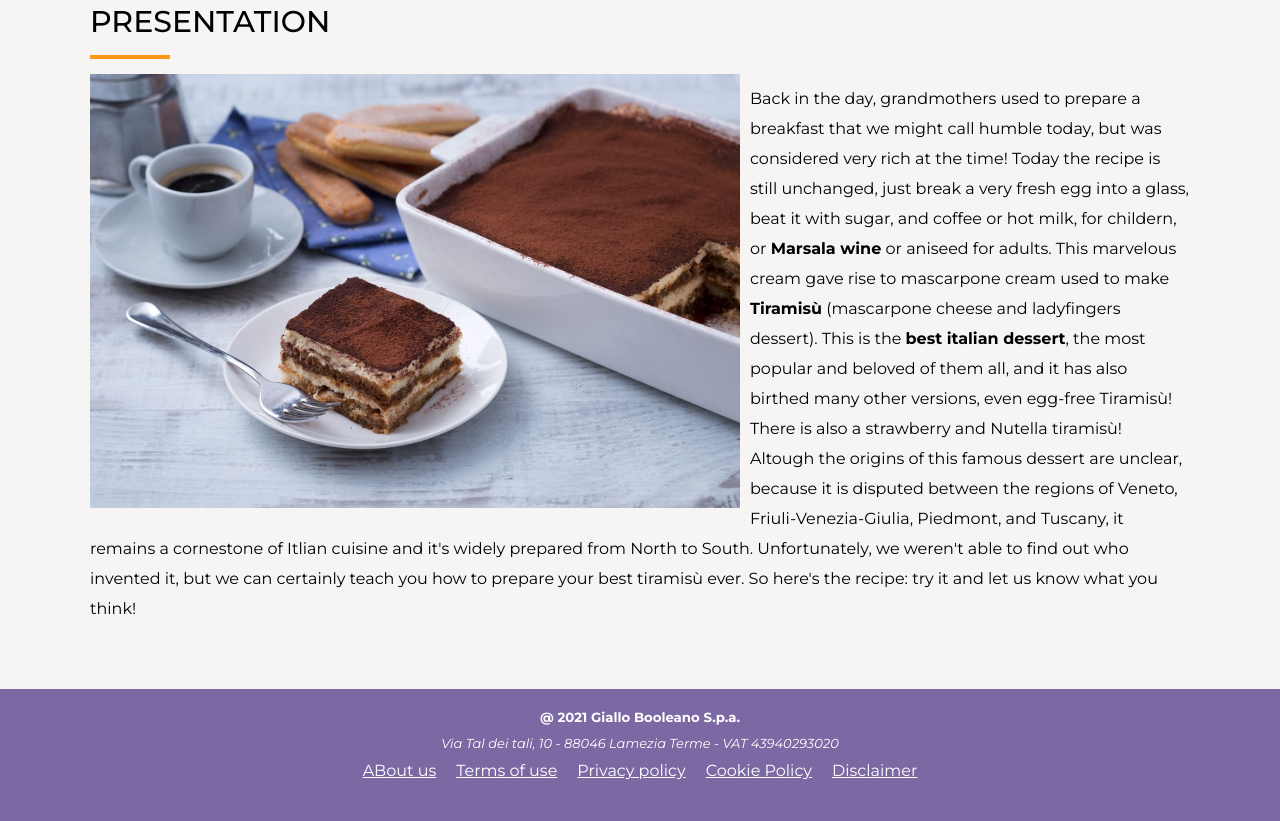
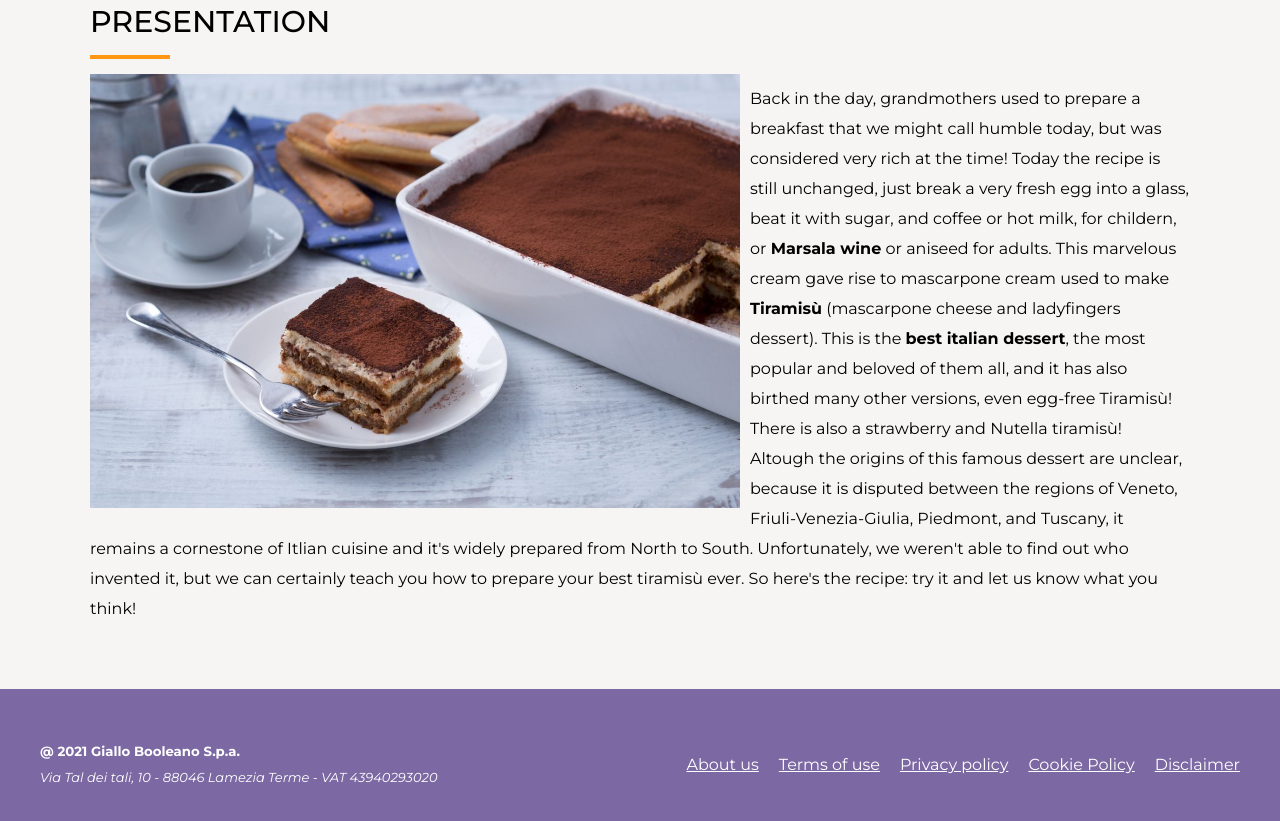
Before and after one commit to Tommaso-Panarotto/htmlcss-responsive-layout, a plain HTML site: page index.html in a window 1280 px wide. Shown: the part 891-1712 px from the top of the page. Drawn offline with Linux system fonts and the light colour scheme.

Commit message:
added responsive footer desktop

```diff
--- a/css/responsive.css
+++ b/css/responsive.css
@@ -76,4 +76,14 @@
         display: inline-block;
         color: black;
     }
+
+    footer {
+        flex-direction: row;
+        justify-content: space-between;
+        align-items: center;
+    }
+
+    footer .society {
+        text-align: left;
+    }
 }
--- a/index.html
+++ b/index.html
@@ -153,13 +153,15 @@
             <h5 class="pdb-10">@ 2021 Giallo Booleano S.p.a.</h5>
             <address>Via Tal dei tali, 10 - 88046 Lamezia Terme - VAT 43940293020</address>
         </div>
+        <div class="link">
             <ul>
-            <li><a href="#">ABout us</a></li>
+                <li><a href="#">About us</a></li>
                 <li><a href="#">Terms of use</a></li>
                 <li><a href="#">Privacy policy</a></li>
                 <li><a href="#">Cookie Policy</a></li>
                 <li><a href="#">Disclaimer</a></li>
             </ul>
+        </div>
     </footer>
 </body>
 
```
Lines whose indentation alone changed are shown as unchanged.
